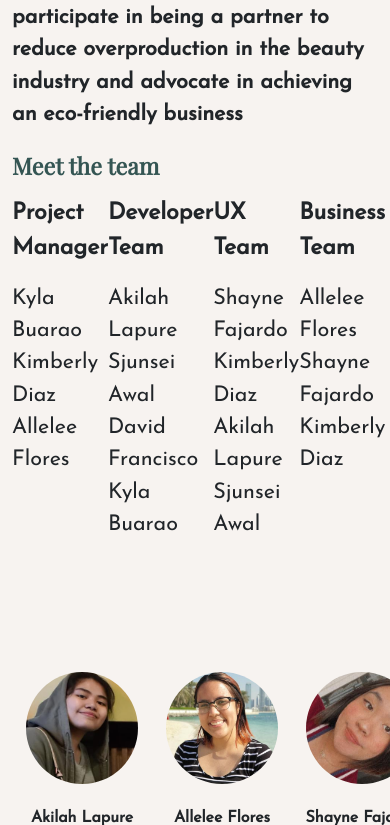
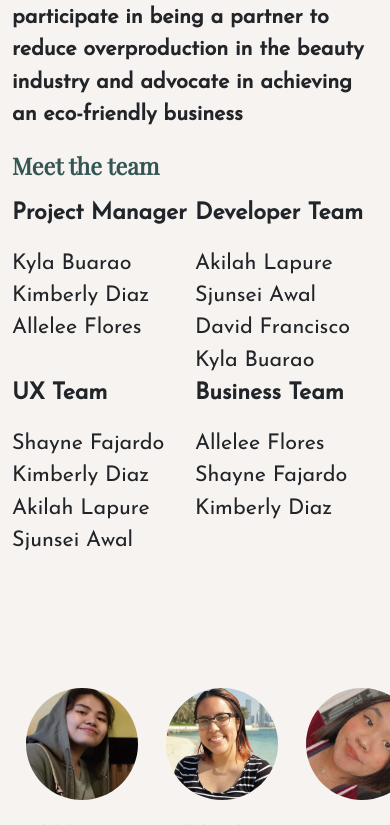
Before and after one commit to minisize/minisizeproject, a PHP site: page /about-us.php in a window 390 px wide; the page is wider, and only the part inside the window is pictured. Shown: the part 645-1470 px from the top of that part. Run offline with PHP 8.4, Linux system fonts and the light colour scheme; data comes from the database, SQL or seed files in the repository; style sheets or scripts are compiled from the project's sources; some libraries are stand-ins or nearby versions.

Commit message:
ADDED a failed attempt on responsive

```diff
--- a/assets/styles/about_us/about.scss
+++ b/assets/styles/about_us/about.scss
@@ -118,6 +118,7 @@ img
 .team-proto
 {
     display: flex;
+    flex-wrap: wrap;
     .team
     {
         flex-direction: row;
@@ -128,14 +129,6 @@ img
     }
 }
 
-// .us
-// {
-//     margin-top: 4vh;
-//     margin-bottom: 5vh;
-//     font-weight: 500;
-
-// }
-
 #about-title
 {
     color: $h-color;
@@ -144,3 +137,11 @@ img
     margin-bottom: 2vh;
     font-family: $font-text;
 }
+
+
+@media screen and (max-width: 995px) {
+    .team-proto
+    {
+        flex-wrap: wrap;
+    }
+}
```
Also changed, not shown: 1 other file.
